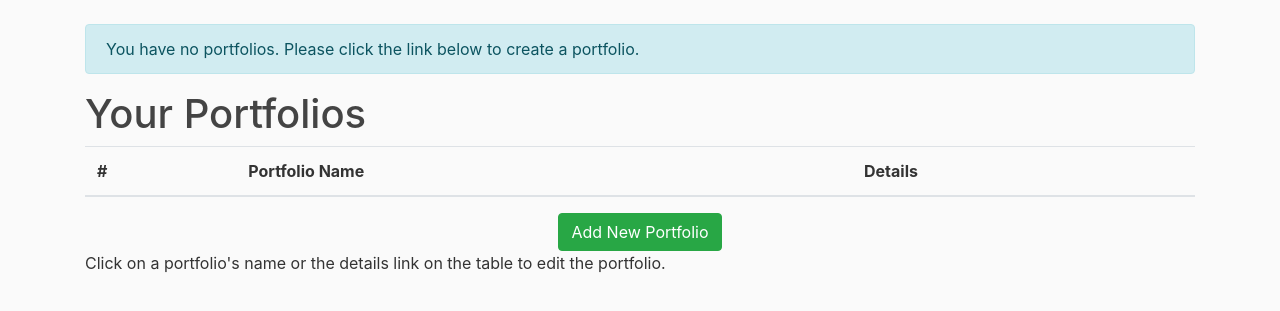
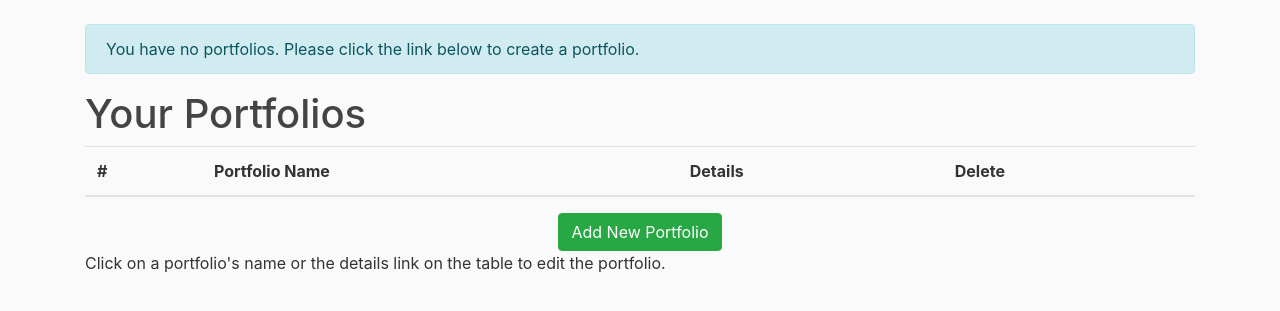
Before and after one commit to HongfeiLi365/RobotAdvisor, a Flask app: page /portfolio in a window 1280 px wide. Shown: the part 56-367 px from the top of the page. Run offline with Flask 2, Linux system fonts and the light colour scheme; the visitor is signed in with stand-in values (Sample User, id 1); data that the repository does not hold is empty; some libraries are stand-ins or nearby versions.

Commit message:
Add a delete button to portfolio page.

```diff
--- a/flaskblog/templates/portfolio.html
+++ b/flaskblog/templates/portfolio.html
@@ -10,6 +10,7 @@
       <th scope="col" onclick="sortTable(0)">#</th>
       <th scope="col" onclick="sortTable(1)"">Portfolio Name</th>
       <th scope="col">Details</th>
+      <th scope="col">Delete</th>
     </tr>
     </thead>
     <tbody>
@@ -18,6 +19,11 @@
               <th scope="row">{{loop.index}}</th>
               <td><a href="{{ url_for('edit_portfolio', portfolio_id=item['id']) }}">{{ item['name']}}<br></a></td>
               <td><a href="{{ url_for('edit_portfolio', portfolio_id=item['id']) }}">View<br></a></td>
+              <td>
+                  <form action="{{ url_for('delete_portfolio', portfolio_id=item['id']) }}" method="POST">
+          		     <input class="btn btn-danger" type="submit" value="Delete">
+          		  </form>
+              </td>
             </tr>
         {% endfor %}
     </tbody>
```
